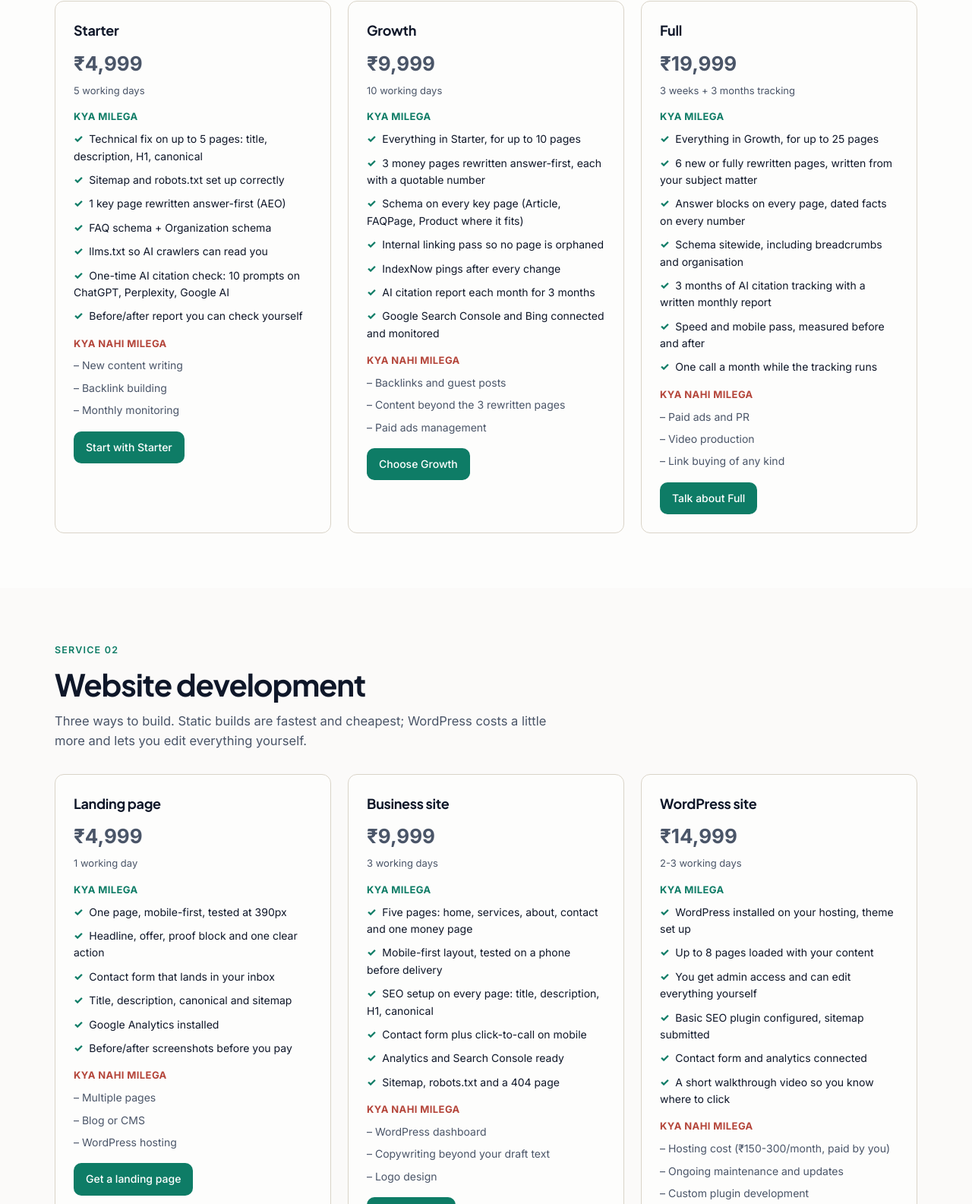
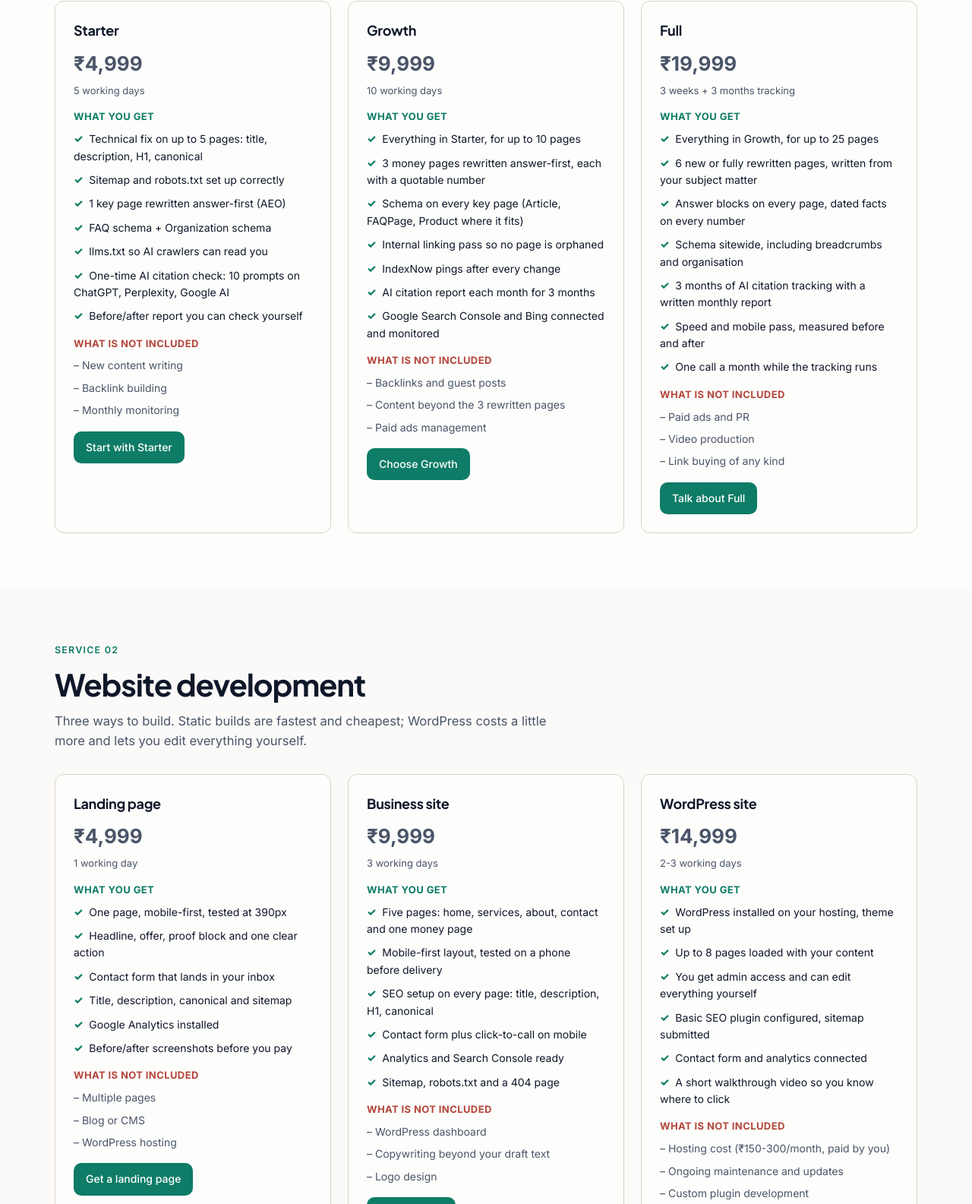
Before and after one commit to voxahq1-sys/voxahq-site, a plain HTML site: page services.html in a window 1280 px wide. Shown: the part 647-2232 px from the top of the page at 76% size. Drawn offline with Linux system fonts and the light colour scheme.

Commit message:
services: plan labels in English

```diff
--- a/services.html
+++ b/services.html
@@ -81,26 +81,26 @@ footer a{display:block;margin-bottom:7px}
 <section><div class="wrap"><div class="eyebrow">Service 01</div><h2>SEO + AEO + GEO</h2>
 <p class="sub">Search is three jobs now: rank in Google (SEO), answer the question in the first lines so AI can quote you (AEO), and be structured so generative engines cite you (GEO). These plans cover all three together, because doing one without the others wastes the work.</p>
 <div class="plans" style="margin-top:30px"><div class="card"><h3>Starter</h3><p style="margin-top:4px;font-weight:800;font-size:26px">₹4,999</p><p style="font-size:13px;color:var(--ink2);margin-top:4px">5 working days</p>
-<p style="margin-top:14px;font-weight:700;font-size:13px;letter-spacing:.4px;text-transform:uppercase;color:var(--acc)">Kya milega</p><ul class="ticks" style="margin:8px 0 0"><li>Technical fix on up to 5 pages: title, description, H1, canonical</li><li>Sitemap and robots.txt set up correctly</li><li>1 key page rewritten answer-first (AEO)</li><li>FAQ schema + Organization schema</li><li>llms.txt so AI crawlers can read you</li><li>One-time AI citation check: 10 prompts on ChatGPT, Perplexity, Google AI</li><li>Before/after report you can check yourself</li></ul>
-<p style="margin-top:14px;font-weight:700;font-size:13px;letter-spacing:.4px;text-transform:uppercase;color:#B4453A">Kya nahi milega</p><ul style="list-style:none;margin:8px 0 0;font-size:14px;display:grid;gap:7px"><li style="color:var(--ink2)">– New content writing</li><li style="color:var(--ink2)">– Backlink building</li><li style="color:var(--ink2)">– Monthly monitoring</li></ul>
+<p style="margin-top:14px;font-weight:700;font-size:13px;letter-spacing:.4px;text-transform:uppercase;color:var(--acc)">What you get</p><ul class="ticks" style="margin:8px 0 0"><li>Technical fix on up to 5 pages: title, description, H1, canonical</li><li>Sitemap and robots.txt set up correctly</li><li>1 key page rewritten answer-first (AEO)</li><li>FAQ schema + Organization schema</li><li>llms.txt so AI crawlers can read you</li><li>One-time AI citation check: 10 prompts on ChatGPT, Perplexity, Google AI</li><li>Before/after report you can check yourself</li></ul>
+<p style="margin-top:14px;font-weight:700;font-size:13px;letter-spacing:.4px;text-transform:uppercase;color:#B4453A">What is not included</p><ul style="list-style:none;margin:8px 0 0;font-size:14px;display:grid;gap:7px"><li style="color:var(--ink2)">– New content writing</li><li style="color:var(--ink2)">– Backlink building</li><li style="color:var(--ink2)">– Monthly monitoring</li></ul>
 <a class="btn solid" style="margin-top:16px" href="/contact">Start with Starter</a></div><div class="card"><h3>Growth</h3><p style="margin-top:4px;font-weight:800;font-size:26px">₹9,999</p><p style="font-size:13px;color:var(--ink2);margin-top:4px">10 working days</p>
-<p style="margin-top:14px;font-weight:700;font-size:13px;letter-spacing:.4px;text-transform:uppercase;color:var(--acc)">Kya milega</p><ul class="ticks" style="margin:8px 0 0"><li>Everything in Starter, for up to 10 pages</li><li>3 money pages rewritten answer-first, each with a quotable number</li><li>Schema on every key page (Article, FAQPage, Product where it fits)</li><li>Internal linking pass so no page is orphaned</li><li>IndexNow pings after every change</li><li>AI citation report each month for 3 months</li><li>Google Search Console and Bing connected and monitored</li></ul>
-<p style="margin-top:14px;font-weight:700;font-size:13px;letter-spacing:.4px;text-transform:uppercase;color:#B4453A">Kya nahi milega</p><ul style="list-style:none;margin:8px 0 0;font-size:14px;display:grid;gap:7px"><li style="color:var(--ink2)">– Backlinks and guest posts</li><li style="color:var(--ink2)">– Content beyond the 3 rewritten pages</li><li style="color:var(--ink2)">– Paid ads management</li></ul>
+<p style="margin-top:14px;font-weight:700;font-size:13px;letter-spacing:.4px;text-transform:uppercase;color:var(--acc)">What you get</p><ul class="ticks" style="margin:8px 0 0"><li>Everything in Starter, for up to 10 pages</li><li>3 money pages rewritten answer-first, each with a quotable number</li><li>Schema on every key page (Article, FAQPage, Product where it fits)</li><li>Internal linking pass so no page is orphaned</li><li>IndexNow pings after every change</li><li>AI citation report each month for 3 months</li><li>Google Search Console and Bing connected and monitored</li></ul>
+<p style="margin-top:14px;font-weight:700;font-size:13px;letter-spacing:.4px;text-transform:uppercase;color:#B4453A">What is not included</p><ul style="list-style:none;margin:8px 0 0;font-size:14px;display:grid;gap:7px"><li style="color:var(--ink2)">– Backlinks and guest posts</li><li style="color:var(--ink2)">– Content beyond the 3 rewritten pages</li><li style="color:var(--ink2)">– Paid ads management</li></ul>
 <a class="btn solid" style="margin-top:16px" href="/contact">Choose Growth</a></div><div class="card"><h3>Full</h3><p style="margin-top:4px;font-weight:800;font-size:26px">₹19,999</p><p style="font-size:13px;color:var(--ink2);margin-top:4px">3 weeks + 3 months tracking</p>
-<p style="margin-top:14px;font-weight:700;font-size:13px;letter-spacing:.4px;text-transform:uppercase;color:var(--acc)">Kya milega</p><ul class="ticks" style="margin:8px 0 0"><li>Everything in Growth, for up to 25 pages</li><li>6 new or fully rewritten pages, written from your subject matter</li><li>Answer blocks on every page, dated facts on every number</li><li>Schema sitewide, including breadcrumbs and organisation</li><li>3 months of AI citation tracking with a written monthly report</li><li>Speed and mobile pass, measured before and after</li><li>One call a month while the tracking runs</li></ul>
-<p style="margin-top:14px;font-weight:700;font-size:13px;letter-spacing:.4px;text-transform:uppercase;color:#B4453A">Kya nahi milega</p><ul style="list-style:none;margin:8px 0 0;font-size:14px;display:grid;gap:7px"><li style="color:var(--ink2)">– Paid ads and PR</li><li style="color:var(--ink2)">– Video production</li><li style="color:var(--ink2)">– Link buying of any kind</li></ul>
+<p style="margin-top:14px;font-weight:700;font-size:13px;letter-spacing:.4px;text-transform:uppercase;color:var(--acc)">What you get</p><ul class="ticks" style="margin:8px 0 0"><li>Everything in Growth, for up to 25 pages</li><li>6 new or fully rewritten pages, written from your subject matter</li><li>Answer blocks on every page, dated facts on every number</li><li>Schema sitewide, including breadcrumbs and organisation</li><li>3 months of AI citation tracking with a written monthly report</li><li>Speed and mobile pass, measured before and after</li><li>One call a month while the tracking runs</li></ul>
+<p style="margin-top:14px;font-weight:700;font-size:13px;letter-spacing:.4px;text-transform:uppercase;color:#B4453A">What is not included</p><ul style="list-style:none;margin:8px 0 0;font-size:14px;display:grid;gap:7px"><li style="color:var(--ink2)">– Paid ads and PR</li><li style="color:var(--ink2)">– Video production</li><li style="color:var(--ink2)">– Link buying of any kind</li></ul>
 <a class="btn solid" style="margin-top:16px" href="/contact">Talk about Full</a></div></div></div></section>
 <section class="section alt"><div class="wrap"><div class="eyebrow">Service 02</div><h2>Website development</h2>
 <p class="sub">Three ways to build. Static builds are fastest and cheapest; WordPress costs a little more and lets you edit everything yourself.</p>
 <div class="plans" style="margin-top:30px"><div class="card"><h3>Landing page</h3><p style="margin-top:4px;font-weight:800;font-size:26px">₹4,999</p><p style="font-size:13px;color:var(--ink2);margin-top:4px">1 working day</p>
-<p style="margin-top:14px;font-weight:700;font-size:13px;letter-spacing:.4px;text-transform:uppercase;color:var(--acc)">Kya milega</p><ul class="ticks" style="margin:8px 0 0"><li>One page, mobile-first, tested at 390px</li><li>Headline, offer, proof block and one clear action</li><li>Contact form that lands in your inbox</li><li>Title, description, canonical and sitemap</li><li>Google Analytics installed</li><li>Before/after screenshots before you pay</li></ul>
-<p style="margin-top:14px;font-weight:700;font-size:13px;letter-spacing:.4px;text-transform:uppercase;color:#B4453A">Kya nahi milega</p><ul style="list-style:none;margin:8px 0 0;font-size:14px;display:grid;gap:7px"><li style="color:var(--ink2)">– Multiple pages</li><li style="color:var(--ink2)">– Blog or CMS</li><li style="color:var(--ink2)">– WordPress hosting</li></ul>
+<p style="margin-top:14px;font-weight:700;font-size:13px;letter-spacing:.4px;text-transform:uppercase;color:var(--acc)">What you get</p><ul class="ticks" style="margin:8px 0 0"><li>One page, mobile-first, tested at 390px</li><li>Headline, offer, proof block and one clear action</li><li>Contact form that lands in your inbox</li><li>Title, description, canonical and sitemap</li><li>Google Analytics installed</li><li>Before/after screenshots before you pay</li></ul>
+<p style="margin-top:14px;font-weight:700;font-size:13px;letter-spacing:.4px;text-transform:uppercase;color:#B4453A">What is not included</p><ul style="list-style:none;margin:8px 0 0;font-size:14px;display:grid;gap:7px"><li style="color:var(--ink2)">– Multiple pages</li><li style="color:var(--ink2)">– Blog or CMS</li><li style="color:var(--ink2)">– WordPress hosting</li></ul>
 <a class="btn solid" style="margin-top:16px" href="/contact">Get a landing page</a></div><div class="card"><h3>Business site</h3><p style="margin-top:4px;font-weight:800;font-size:26px">₹9,999</p><p style="font-size:13px;color:var(--ink2);margin-top:4px">3 working days</p>
-<p style="margin-top:14px;font-weight:700;font-size:13px;letter-spacing:.4px;text-transform:uppercase;color:var(--acc)">Kya milega</p><ul class="ticks" style="margin:8px 0 0"><li>Five pages: home, services, about, contact and one money page</li><li>Mobile-first layout, tested on a phone before delivery</li><li>SEO setup on every page: title, description, H1, canonical</li><li>Contact form plus click-to-call on mobile</li><li>Analytics and Search Console ready</li><li>Sitemap, robots.txt and a 404 page</li></ul>
-<p style="margin-top:14px;font-weight:700;font-size:13px;letter-spacing:.4px;text-transform:uppercase;color:#B4453A">Kya nahi milega</p><ul style="list-style:none;margin:8px 0 0;font-size:14px;display:grid;gap:7px"><li style="color:var(--ink2)">– WordPress dashboard</li><li style="color:var(--ink2)">– Copywriting beyond your draft text</li><li style="color:var(--ink2)">– Logo design</li></ul>
+<p style="margin-top:14px;font-weight:700;font-size:13px;letter-spacing:.4px;text-transform:uppercase;color:var(--acc)">What you get</p><ul class="ticks" style="margin:8px 0 0"><li>Five pages: home, services, about, contact and one money page</li><li>Mobile-first layout, tested on a phone before delivery</li><li>SEO setup on every page: title, description, H1, canonical</li><li>Contact form plus click-to-call on mobile</li><li>Analytics and Search Console ready</li><li>Sitemap, robots.txt and a 404 page</li></ul>
+<p style="margin-top:14px;font-weight:700;font-size:13px;letter-spacing:.4px;text-transform:uppercase;color:#B4453A">What is not included</p><ul style="list-style:none;margin:8px 0 0;font-size:14px;display:grid;gap:7px"><li style="color:var(--ink2)">– WordPress dashboard</li><li style="color:var(--ink2)">– Copywriting beyond your draft text</li><li style="color:var(--ink2)">– Logo design</li></ul>
 <a class="btn solid" style="margin-top:16px" href="/contact">Build my site</a></div><div class="card"><h3>WordPress site</h3><p style="margin-top:4px;font-weight:800;font-size:26px">₹14,999</p><p style="font-size:13px;color:var(--ink2);margin-top:4px">2-3 working days</p>
-<p style="margin-top:14px;font-weight:700;font-size:13px;letter-spacing:.4px;text-transform:uppercase;color:var(--acc)">Kya milega</p><ul class="ticks" style="margin:8px 0 0"><li>WordPress installed on your hosting, theme set up</li><li>Up to 8 pages loaded with your content</li><li>You get admin access and can edit everything yourself</li><li>Basic SEO plugin configured, sitemap submitted</li><li>Contact form and analytics connected</li><li>A short walkthrough video so you know where to click</li></ul>
-<p style="margin-top:14px;font-weight:700;font-size:13px;letter-spacing:.4px;text-transform:uppercase;color:#B4453A">Kya nahi milega</p><ul style="list-style:none;margin:8px 0 0;font-size:14px;display:grid;gap:7px"><li style="color:var(--ink2)">– Hosting cost (₹150-300/month, paid by you)</li><li style="color:var(--ink2)">– Ongoing maintenance and updates</li><li style="color:var(--ink2)">– Custom plugin development</li></ul>
+<p style="margin-top:14px;font-weight:700;font-size:13px;letter-spacing:.4px;text-transform:uppercase;color:var(--acc)">What you get</p><ul class="ticks" style="margin:8px 0 0"><li>WordPress installed on your hosting, theme set up</li><li>Up to 8 pages loaded with your content</li><li>You get admin access and can edit everything yourself</li><li>Basic SEO plugin configured, sitemap submitted</li><li>Contact form and analytics connected</li><li>A short walkthrough video so you know where to click</li></ul>
+<p style="margin-top:14px;font-weight:700;font-size:13px;letter-spacing:.4px;text-transform:uppercase;color:#B4453A">What is not included</p><ul style="list-style:none;margin:8px 0 0;font-size:14px;display:grid;gap:7px"><li style="color:var(--ink2)">– Hosting cost (₹150-300/month, paid by you)</li><li style="color:var(--ink2)">– Ongoing maintenance and updates</li><li style="color:var(--ink2)">– Custom plugin development</li></ul>
 <a class="btn solid" style="margin-top:16px" href="/contact">Go WordPress</a></div></div>
 <p style="margin-top:24px;font-size:14.5px;color:var(--ink2)">Not sure which plan fits? Send the URL and we reply with the honest answer, including when the cheapest plan is enough.</p></div></section>
 <section class="cta"><div class="wrap"><h2>Want a plan built around your site?</h2><p>Send the URL. You get a free audit with the three things that matter, in plain English, within one working day.</p><a class="btn white big" href="/services/ai-audit">Get the free audit</a></div></section><footer><div class="wrap fgrid">
```
